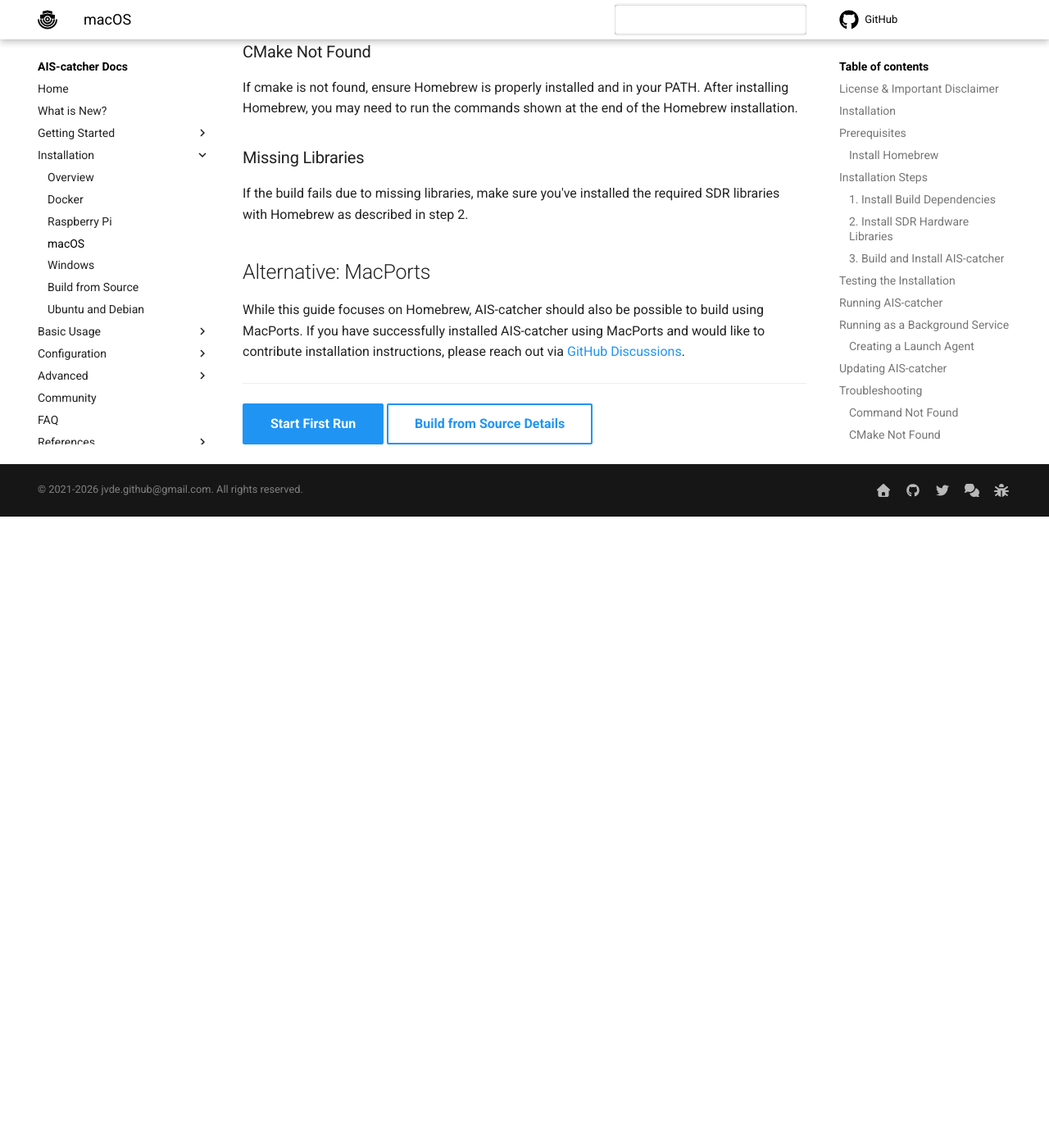
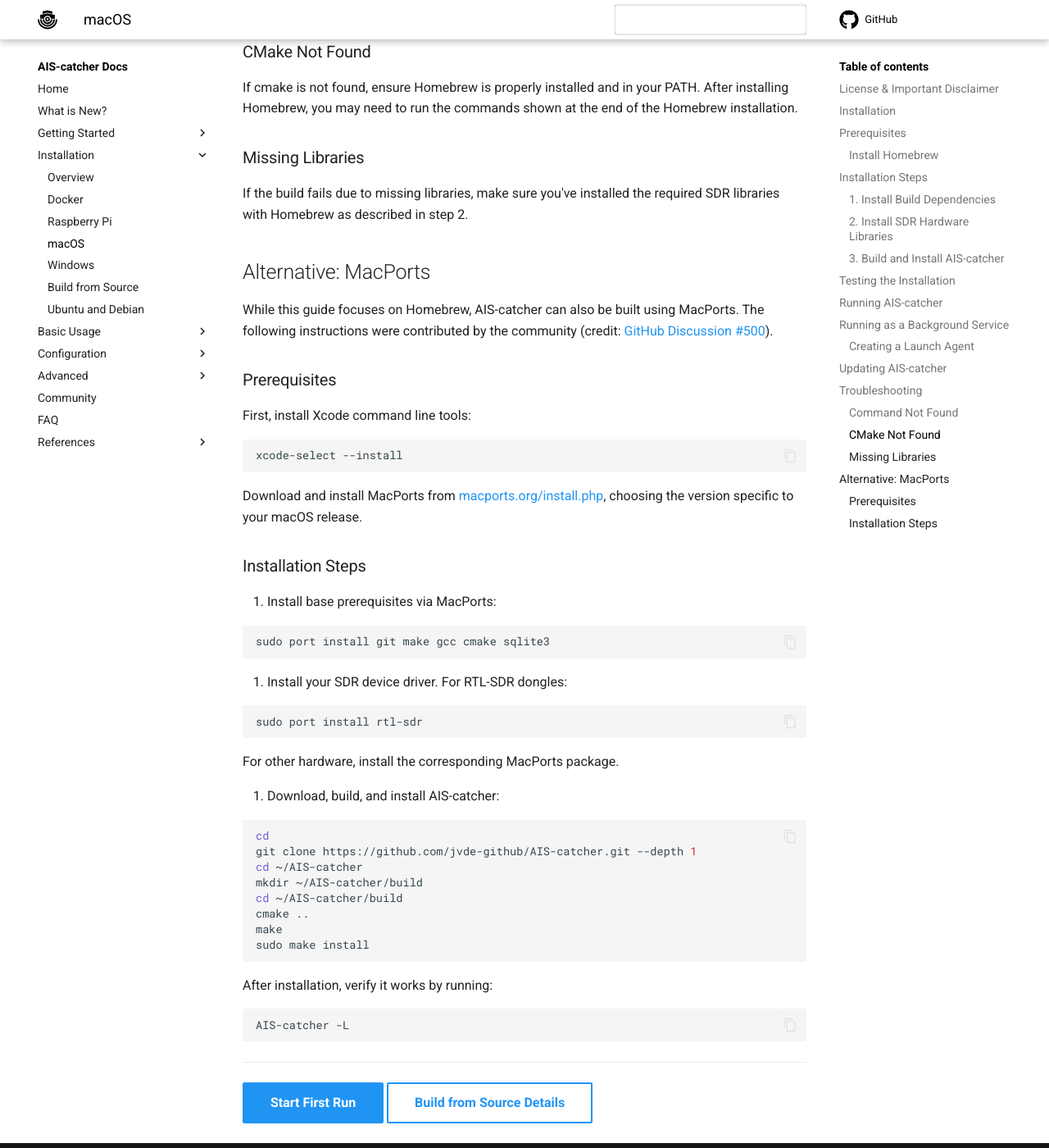
Before and after one commit to jvde-github/AIS-catcher-docs, an MkDocs documentation site: the page built from docs/installation/macos.md, in a window 1280 px wide and 1400 px high, scrolled down 4750 px. Shown: the whole window at 82% size. Built offline with MkDocs 1.6.1 and Material for MkDocs 9.7.7, drawn with Linux system fonts in a browser that asks for light colours; comment, search, counter and statistics services are not loaded; before the commit the page ends 5380 px from its top, so only the background shows below that.

Commit message:
Add MacPorts installation instructions for macOS

````diff
--- a/docs/installation/macos.md
+++ b/docs/installation/macos.md
@@ -206,7 +206,52 @@
 
 ## Alternative: MacPorts
 
-While this guide focuses on Homebrew, AIS-catcher should also be possible to build using MacPorts. If you have successfully installed AIS-catcher using MacPorts and would like to contribute installation instructions, please reach out via [GitHub Discussions](https://github.com/jvde-github/AIS-catcher/discussions).
+While this guide focuses on Homebrew, AIS-catcher can also be built using MacPorts. The following instructions were contributed by the community (credit: [GitHub Discussion #500](https://github.com/jvde-github/AIS-catcher/discussions/500)).
+
+### Prerequisites
+
+First, install Xcode command line tools:
+
+```bash
+xcode-select --install
+```
+
+Download and install MacPorts from [macports.org/install.php](https://www.macports.org/install.php), choosing the version specific to your macOS release.
+
+### Installation Steps
+
+1. Install base prerequisites via MacPorts:
+
+```bash
+sudo port install git make gcc cmake sqlite3
+```
+
+2. Install your SDR device driver. For RTL-SDR dongles:
+
+```bash
+sudo port install rtl-sdr
+```
+
+For other hardware, install the corresponding MacPorts package.
+
+3. Download, build, and install AIS-catcher:
+
+```bash
+cd
+git clone https://github.com/jvde-github/AIS-catcher.git --depth 1
+cd ~/AIS-catcher
+mkdir ~/AIS-catcher/build
+cd ~/AIS-catcher/build
+cmake ..
+make
+sudo make install
+```
+
+After installation, verify it works by running:
+
+```bash
+AIS-catcher -L
+```
 
 ---
 
````
